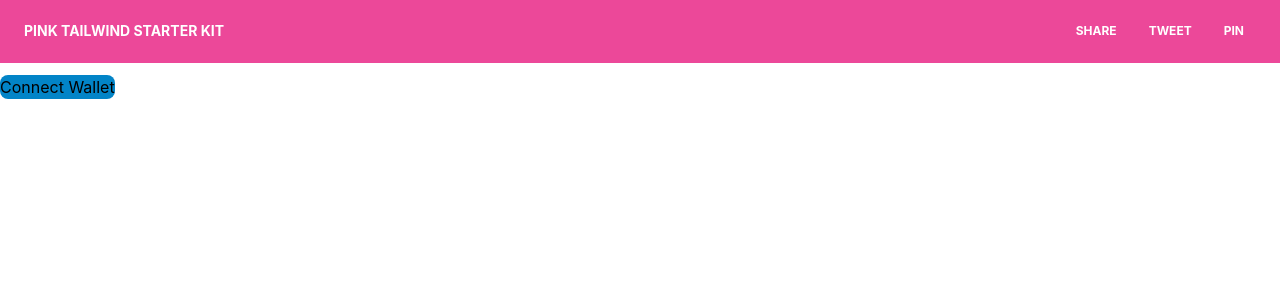
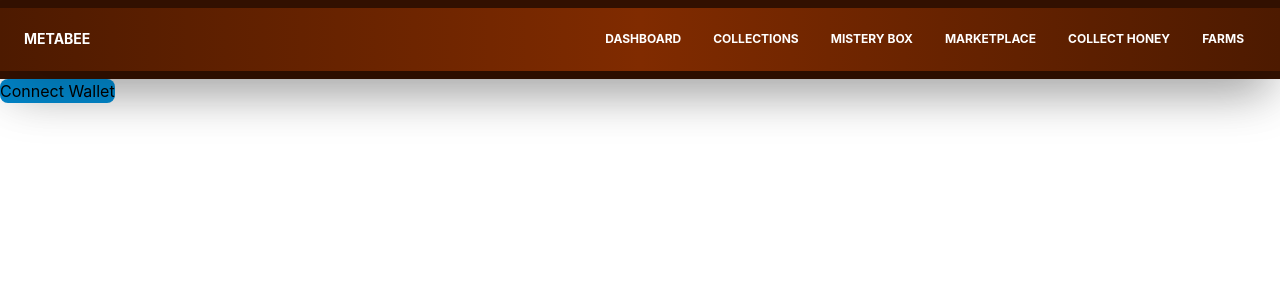
Before and after one commit to nikhilverma360/Metabee, a React (Create React App) app in the folder frontend/: page / in a window 1280 px wide. Shown: the top 300 px of the page. Built offline with nearby package versions, Linux system fonts and the light colour scheme.

Commit message:
Navbar fix

```diff
--- a/frontend/src/App.js
+++ b/frontend/src/App.js
@@ -123,9 +123,9 @@ function App() {
     return (<div >
       <Router>
         <Routes>
-          <Route path="/" caseSensitive={false} element={<Dashboard />} />
-          <Route path="/dashboard" caseSensitive={false} element={<Dashboard />} />
-          <Route path="/MystryBox" caseSensitive={false} element={<MysteryBox />} />
+          <Route path="/" caseSensitive={false} element={<Dashboard address={currentAccount} />} />
+          <Route path="/dashboard" caseSensitive={false} element={<Dashboard address={currentAccount} />} />
+          <Route path="/MystryBox" caseSensitive={false} element={<MysteryBox address={currentAccount} />} />
           <Route path="/StartGame" caseSensitive={false} element={<StartGame address={currentAccount} />} />
 
         </Routes>
--- a/frontend/src/components/Dashboard.jsx
+++ b/frontend/src/components/Dashboard.jsx
@@ -1,4 +1,63 @@
-function Dashboard() {
-    return (<><h1>Dashboard</h1></>);
+import React, { useState, useEffect } from "react";
+import { ethers } from "ethers";
+import gameContractAbi from '../utils/gameContractABI.json';
+const GAME_CONTRACT_ADDRESS = '0x8c2ceD72Cf6CBFc39f62992619B50DADf2607d61';
+function Dashboard(props) {
+    const [myReward, setMyReward] = useState(0);
+    const [myStamina, setMySatmina] = useState(0);
+
+    const getStamina = async () => {
+
+        try {
+            const { ethereum } = window;
+            if (ethereum) {
+                const provider = new ethers.providers.Web3Provider(ethereum);
+                const signer = provider.getSigner();
+                const contract = new ethers.Contract(GAME_CONTRACT_ADDRESS, gameContractAbi, signer);
+                const getStamina = await contract.getStamina();
+                setMySatmina(parseInt(getStamina))
+
+            }
+        } catch (error) {
+            console.log(error);
+        }
+
+    }
+
+    const getReward = async () => {
+
+        try {
+            const { ethereum } = window;
+            if (ethereum) {
+                const provider = new ethers.providers.Web3Provider(ethereum);
+                const signer = provider.getSigner();
+                const contract = new ethers.Contract(GAME_CONTRACT_ADDRESS, gameContractAbi, signer);
+                const getReward = await contract.getReward();
+                setMyReward(parseInt(getReward) * 10 ** -18);
+
+            }
+        } catch (error) {
+            console.log(error);
+        }
+
+    }
+
+    useEffect(() => {
+        getStamina();
+        getReward();
+    }, []);
+
+    return (<><
+        h1>Dashboard</h1><hr /><br />
+        Your Address is {props.address}
+        <br />
+        Reward : {myReward} <br />
+        <button className='bg-sky-600 hover:bg-sky-700 rounded-lg'>claim</button>
+        <br />
+        Stamina : {myStamina}<br />
+        increase stamina <input className='px-3 py-3 placeholder-slate-300 text-slate-600 relative bg-white rounded text-sm border-3 shadow outline-black focus:outline-black focus:ring' type="text"></input>
+        <button className='bg-sky-600 hover:bg-sky-700 rounded-lg'>increase</button>
+    </>);
+
 }
 export default Dashboard;
--- a/frontend/src/components/MysteryBox.jsx
+++ b/frontend/src/components/MysteryBox.jsx
@@ -1,4 +1,4 @@
-function MystryBox() {
+function MystryBox(props) {
     return (<><h1>MystryBox</h1></>);
 }
 export default MystryBox;
--- a/frontend/src/components/items/Navbar.jsx
+++ b/frontend/src/components/items/Navbar.jsx
@@ -3,18 +3,18 @@ import React from "react";
 export default function Navbar({ fixed }) {
     const [navbarOpen, setNavbarOpen] = React.useState(false);
     return (
-        <>
-            <nav className="relative flex flex-wrap items-center justify-between px-2 py-3 bg-pink-500 mb-3">
+        <div className="py-2 shadow-2xl bg-[#331100]">
+            <nav className="relative flex flex-wrap items-center justify-between px-2 py-3 bg-gradient-to-r from-[#4d1a00] via-[#802b00] to-[#4d1a00]  shadow-2xl ">
                 <div className="container px-4 mx-auto flex flex-wrap items-center justify-between">
                     <div className="w-full relative flex justify-between lg:w-auto lg:static lg:block lg:justify-start">
                         <a
                             className="text-sm font-bold leading-relaxed inline-block mr-4 py-2 whitespace-nowrap uppercase text-white"
                             href="#pablo"
                         >
-                            pink Tailwind Starter Kit
+                            MetaBee
                         </a>
                         <button
-                            className="text-white cursor-pointer text-xl leading-none px-3 py-1 border border-solid border-transparent rounded bg-transparent block lg:hidden outline-none focus:outline-none"
+                            className="text-white cursor-pointer text-xl leading-none px-3 py-1 border border-solid border-white rounded bg-transparent block lg:hidden outline-white focus:outline-none"
                             type="button"
                             onClick={() => setNavbarOpen(!navbarOpen)}
                         >
@@ -34,7 +34,7 @@ export default function Navbar({ fixed }) {
                                     className="px-3 py-2 flex items-center text-xs uppercase font-bold leading-snug text-white hover:opacity-75"
                                     href="#pablo"
                                 >
-                                    <i className="fab fa-facebook-square text-lg leading-lg text-white opacity-75"></i><span className="ml-2">Share</span>
+                                    <i className="fab fa-facebook-square text-lg leading-lg text-white opacity-75"></i><span className="ml-2">Dashboard</span>
                                 </a>
                             </li>
                             <li className="nav-item">
@@ -42,7 +42,7 @@ export default function Navbar({ fixed }) {
                                     className="px-3 py-2 flex items-center text-xs uppercase font-bold leading-snug text-white hover:opacity-75"
                                     href="#pablo"
                                 >
-                                    <i className="fab fa-twitter text-lg leading-lg text-white opacity-75"></i><span className="ml-2">Tweet</span>
+                                    <i className="fab fa-twitter text-lg leading-lg text-white opacity-75"></i><span className="ml-2">Collections</span>
                                 </a>
                             </li>
                             <li className="nav-item">
@@ -50,13 +50,37 @@ export default function Navbar({ fixed }) {
                                     className="px-3 py-2 flex items-center text-xs uppercase font-bold leading-snug text-white hover:opacity-75"
                                     href="#pablo"
                                 >
-                                    <i className="fab fa-pinterest text-lg leading-lg text-white opacity-75"></i><span className="ml-2">Pin</span>
+                                    <i className="fab fa-pinterest text-lg leading-lg text-white opacity-75"></i><span className="ml-2">Mistery Box</span>
+                                </a>
+                            </li>
+                            <li className="nav-item">
+                                <a
+                                    className="px-3 py-2 flex items-center text-xs uppercase font-bold leading-snug text-white hover:opacity-75"
+                                    href="#pablo"
+                                >
+                                    <i className="fab fa-pinterest text-lg leading-lg text-white opacity-75"></i><span className="ml-2">Marketplace</span>
+                                </a>
+                            </li>
+                            <li className="nav-item">
+                                <a
+                                    className="px-3 py-2 flex items-center text-xs uppercase font-bold leading-snug text-white hover:opacity-75"
+                                    href="#pablo"
+                                >
+                                    <i className="fab fa-pinterest text-lg leading-lg text-white opacity-75"></i><span className="ml-2">Collect Honey</span>
+                                </a>
+                            </li>
+                            <li className="nav-item">
+                                <a
+                                    className="px-3 py-2 flex items-center text-xs uppercase font-bold leading-snug text-white hover:opacity-75"
+                                    href="#pablo"
+                                >
+                                    <i className="fab fa-pinterest text-lg leading-lg text-white opacity-75"></i><span className="ml-2">Farms</span>
                                 </a>
                             </li>
                         </ul>
                     </div>
                 </div>
             </nav>
-        </>
+        </div>
     );
 }
```
